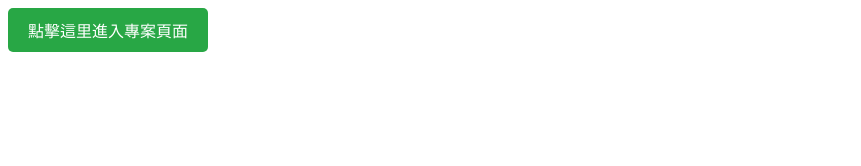
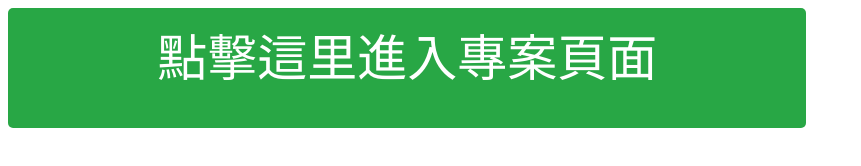
Before and after one commit to chingchen0518/calculator_test, a plain HTML site: page index.html in a window 1280 px wide. Shown: the whole page, without its empty margins (0-861 px from the left). Drawn offline with Linux system fonts and the light colour scheme.

Commit message:
Update index.html

```diff
--- a/index.html
+++ b/index.html
@@ -7,15 +7,17 @@
     <style>
         /* 按钮的基本样式 */
         .button {
-            display: inline-block;
+            display: block;
             padding: 10px 20px; /* 上下10px，左右20px */
             background-color: #28a745; /* 绿色背景 */
             color: white; /* 白色文字 */
-            font-size: 16px; /* 字体大小 */
+            font-size: 50px; /* 字体大小 */
             text-align: center; /* 文字居中 */
             text-decoration: none; /* 去掉链接下划线 */
             border-radius: 5px; /* 圆角 */
             transition: background-color 0.3s ease, transform 0.2s ease; /* 平滑过渡效果 */
+            height:100px;
+            width:60%;
         }
 
         /* 鼠标悬停时的效果 */
```
